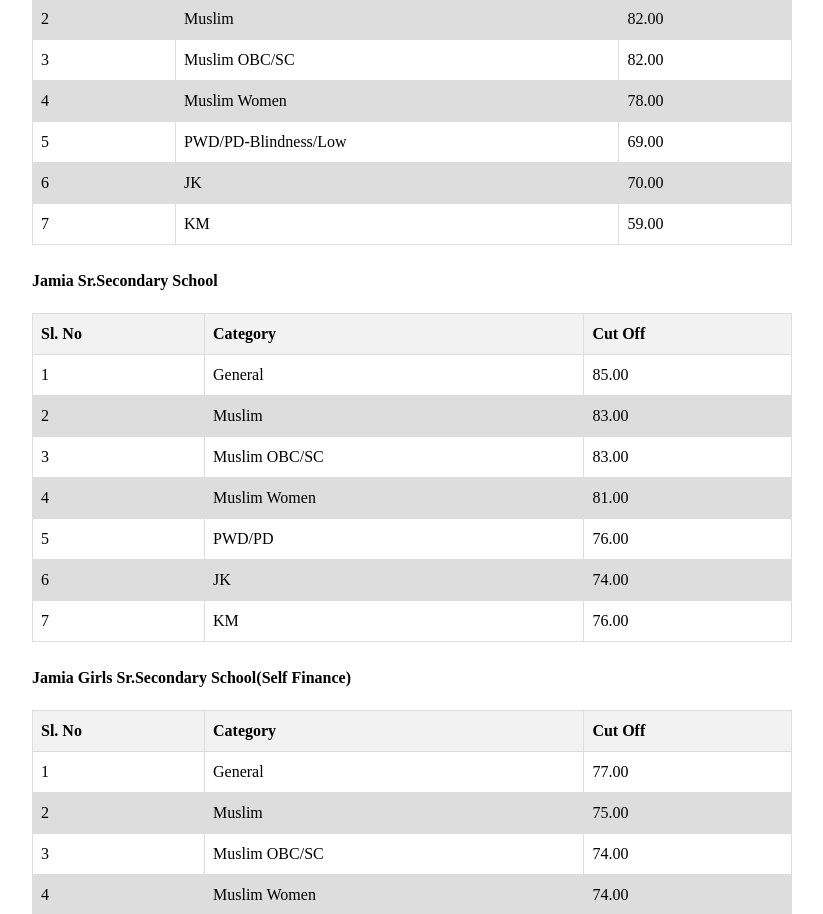
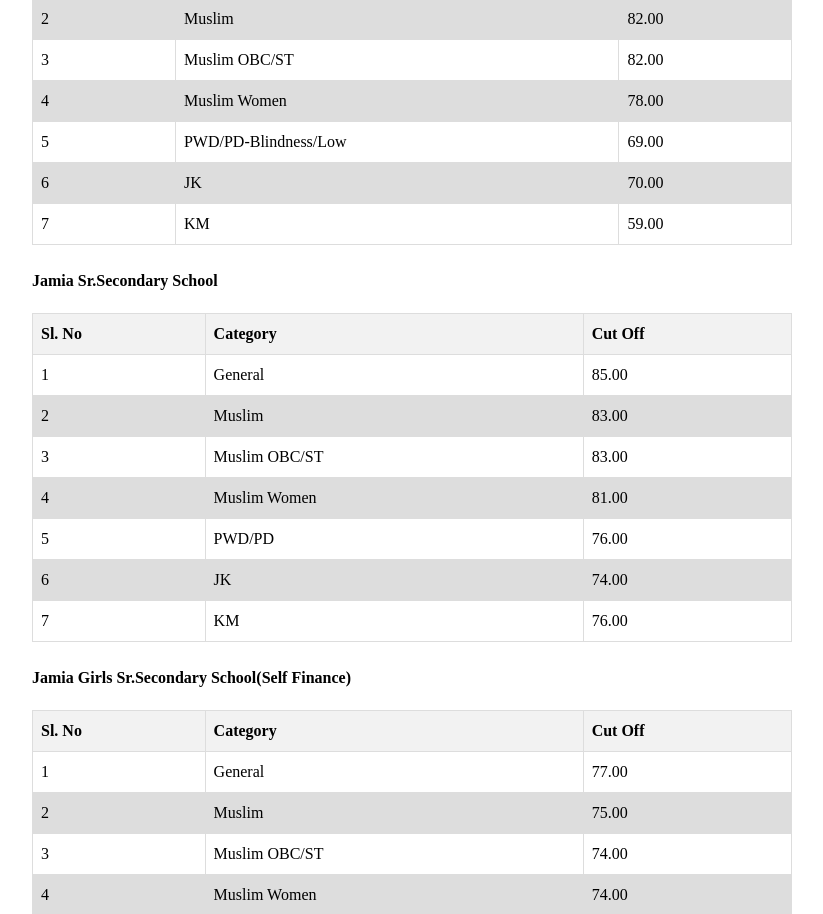
Before and after one commit to FayisArimbra/ssfjmihelpdesk, a plain HTML site: page class11thScience.html in a window 1280 px wide. Shown: the part 1685-2599 px from the top of the page, without its empty margins (228-1051 px from the left). Drawn offline with Linux system fonts and the light colour scheme.

Commit message:
Update class11thScience.html

```diff
--- a/class11thScience.html
+++ b/class11thScience.html
@@ -182,7 +182,7 @@
         </tr>
         <tr>
             <td>3</td>
-            <td>Muslim OBC/SC</td>
+            <td>Muslim OBC/ST</td>
             <td>82.00</td>
         </tr>
         <tr>
@@ -231,7 +231,7 @@
             </tr>
             <tr>
                 <td>3</td>
-                <td>Muslim OBC/SC</td>
+                <td>Muslim OBC/ST</td>
                 <td>83.00</td>
             </tr>
             <tr>
@@ -280,7 +280,7 @@
             </tr>
             <tr>
                 <td>3</td>
-                <td>Muslim OBC/SC</td>
+                <td>Muslim OBC/ST</td>
                 <td>74.00</td>
             </tr>
             <tr>
```
